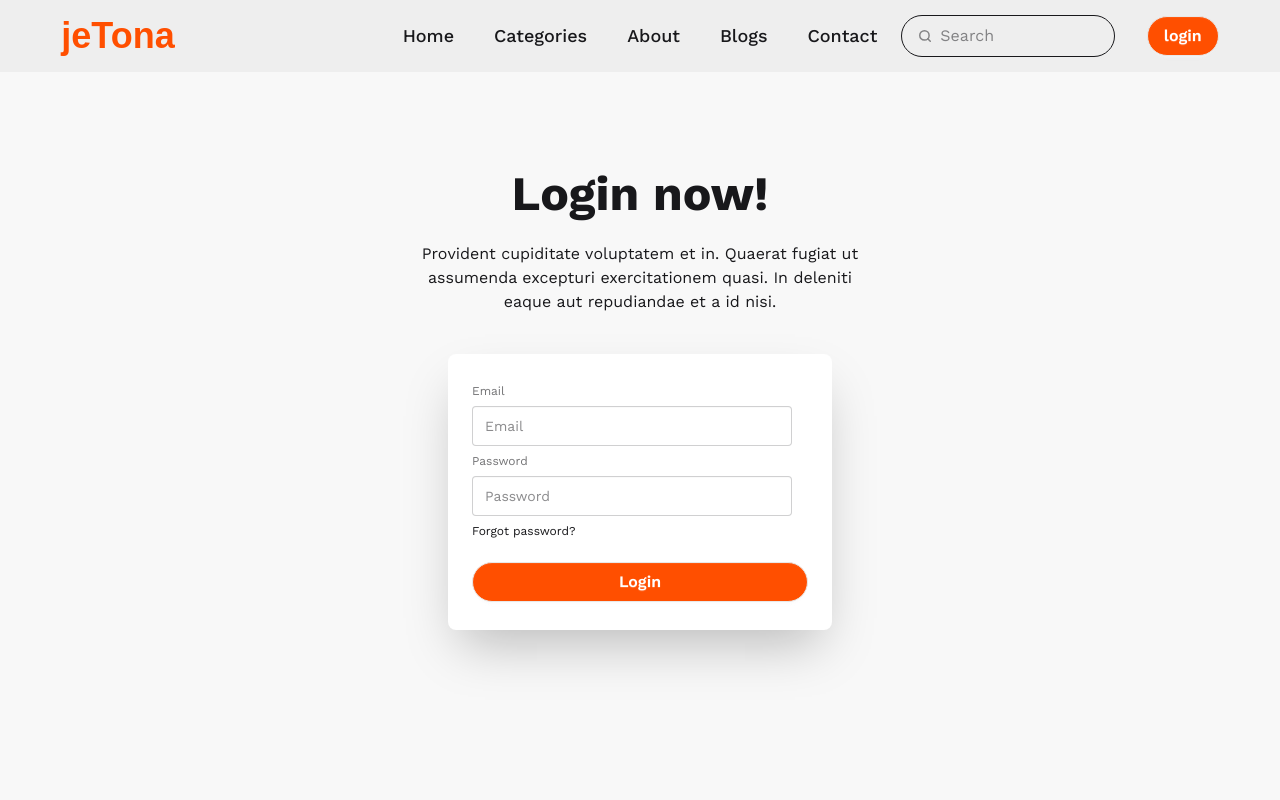
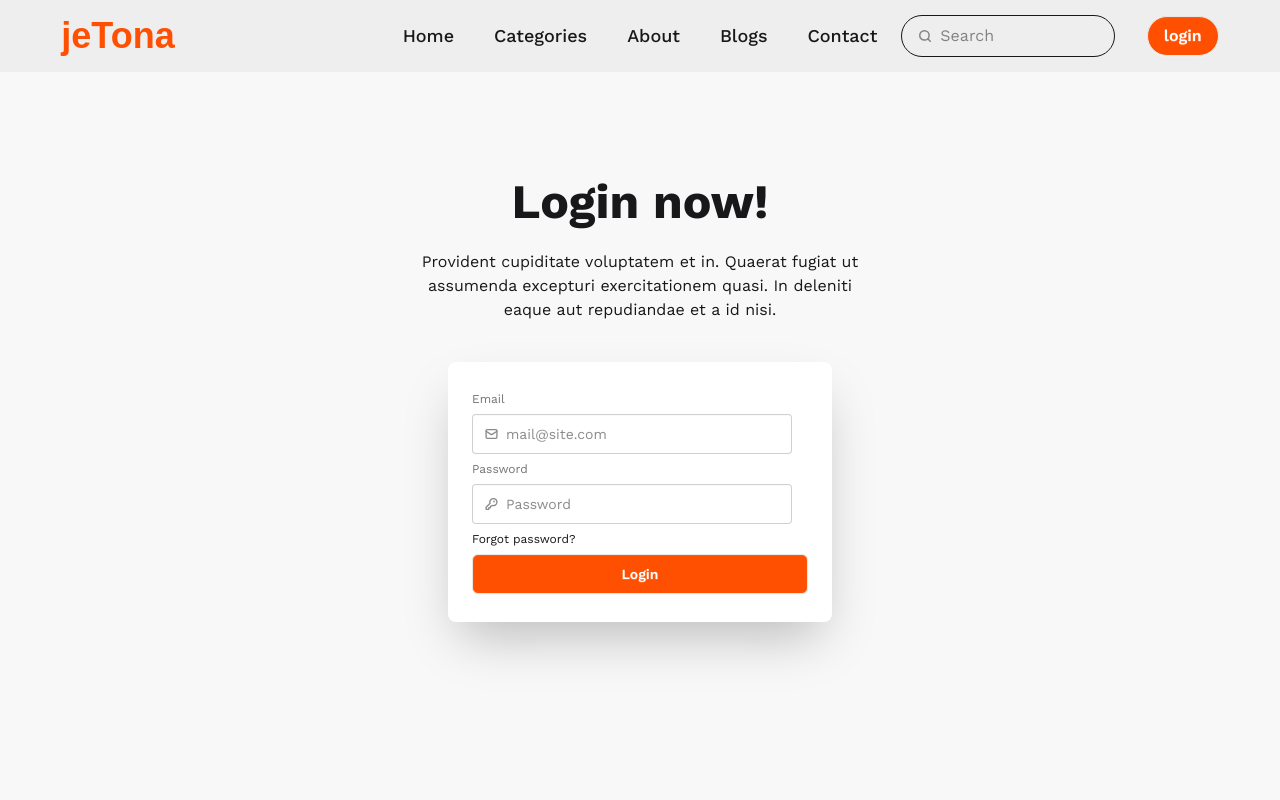
Before and after one commit to AhmedSami019/jetona-e-commerce-web-app, a React (Vite) app: page /login in a window 1280 px wide. Shown: the top 800 px of the page. Built offline with nearby package versions, Linux system fonts and the light colour scheme; a web font is replaced by a local one.

Commit message:
added handleLogin function in login area

```diff
--- a/src/Pages/Login/Login.tsx
+++ b/src/Pages/Login/Login.tsx
@@ -1,5 +1,30 @@
+import { useContext, useState } from "react";
+import ProductsLoadContext from "../../Context/ProductsLoadContext/ProductsLoadContext";
 
 const Login = () => {
+  const { login } = useContext(ProductsLoadContext);
+
+  const [input, setInput] = useState({ email: "", password: "" });
+  const [error, setError] = useState("");
+
+  // event handle function
+  interface LoginFormEvent extends React.FormEvent<HTMLFormElement> {
+    target: HTMLFormElement & {
+      email: HTMLInputElement;
+      password: HTMLInputElement;
+    };
+  }
+
+  const handleLogin = (e: LoginFormEvent): void => {
+    e.preventDefault();
+    const email = e.target.email.value;
+    const pass = e.target.password.value;
+
+    console.log(typeof email, typeof pass);
+    const result = login(email, pass);
+    console.log(result);
+  };
+
   return (
     <div className="hero bg-base-200 min-h-screen">
       <div className="hero-content flex-col ">
@@ -13,16 +38,76 @@ const Login = () => {
         </div>
         <div className="card bg-base-100 w-full max-w-sm shrink-0 shadow-2xl">
           <div className="card-body">
-            <fieldset className="fieldset">
+            <form onSubmit={handleLogin} className="fieldset">
               <label className="label">Email</label>
-              <input type="email" className="input" placeholder="Email" />
+              {/* email field */}
+              <label className="input validator">
+                <svg
+                  className="h-[1em] opacity-50"
+                  xmlns="http://www.w3.org/2000/svg"
+                  viewBox="0 0 24 24"
+                >
+                  <g
+                    strokeLinejoin="round"
+                    strokeLinecap="round"
+                    strokeWidth="2.5"
+                    fill="none"
+                    stroke="currentColor"
+                  >
+                    <rect width="20" height="16" x="2" y="4" rx="2"></rect>
+                    <path d="m22 7-8.97 5.7a1.94 1.94 0 0 1-2.06 0L2 7"></path>
+                  </g>
+                </svg>
+                <input type="email" name="email" placeholder="mail@site.com" required />
+              </label>
+              <div className="validator-hint hidden">
+                Enter valid email address
+              </div>
               <label className="label">Password</label>
-              <input type="password" className="input" placeholder="Password" />
+              {/* password field */}
+              <label className="input validator">
+                <svg
+                  className="h-[1em] opacity-50"
+                  xmlns="http://www.w3.org/2000/svg"
+                  viewBox="0 0 24 24"
+                >
+                  <g
+                    strokeLinejoin="round"
+                    strokeLinecap="round"
+                    strokeWidth="2.5"
+                    fill="none"
+                    stroke="currentColor"
+                  >
+                    <path d="M2.586 17.414A2 2 0 0 0 2 18.828V21a1 1 0 0 0 1 1h3a1 1 0 0 0 1-1v-1a1 1 0 0 1 1-1h1a1 1 0 0 0 1-1v-1a1 1 0 0 1 1-1h.172a2 2 0 0 0 1.414-.586l.814-.814a6.5 6.5 0 1 0-4-4z"></path>
+                    <circle
+                      cx="16.5"
+                      cy="7.5"
+                      r=".5"
+                      fill="currentColor"
+                    ></circle>
+                  </g>
+                </svg>
+                <input
+                  type="password"
+                  name="password"
+                  required
+                  placeholder="Password"
+                  title="Must be more than 8 characters, including number, lowercase letter, uppercase letter"
+                />
+              </label>
+              <p className="validator-hint hidden">
+                Must be more than 8 characters, including
+                <br />
+                At least one number <br />
+                At least one lowercase letter <br />
+                At least one uppercase letter
+              </p>
               <div>
                 <a className="link link-hover">Forgot password?</a>
               </div>
-              <button className="btn btn-main mt-4">Login</button>
-            </fieldset>
+              {error && <p className="text-red-500, text-sm">{error}</p>}
+              <input type="submit" value="Login" className="btn bg-[#ff4f00] text-white rounded-md flex " />
+            </form>
           </div>
         </div>
       </div>
--- a/src/Providers/ProductsLoadProvider/ProductsLoadProvider.tsx
+++ b/src/Providers/ProductsLoadProvider/ProductsLoadProvider.tsx
@@ -24,6 +24,7 @@ const ProductsLoadProvider = ({children}) => {
     // function for login
     const correctEmail: string = "sami@gmail.com"
     const correctPass : string = "1234@27"
+    // this is login function
     const login = (email:string, password: string)=>{
         if(email === correctEmail && password === correctPass){
             setUser({email})
```
